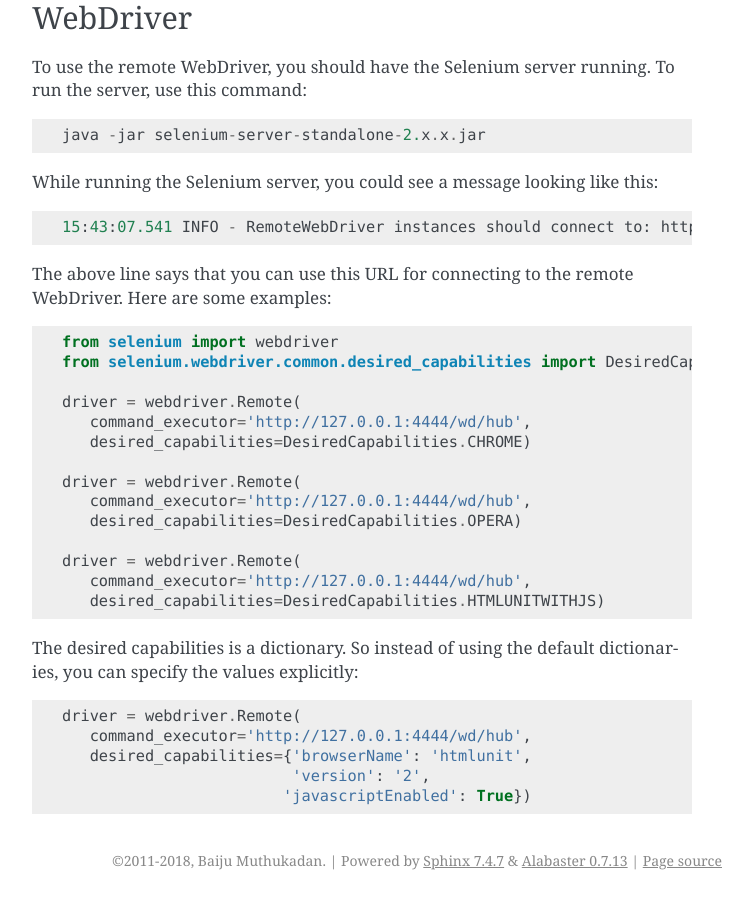
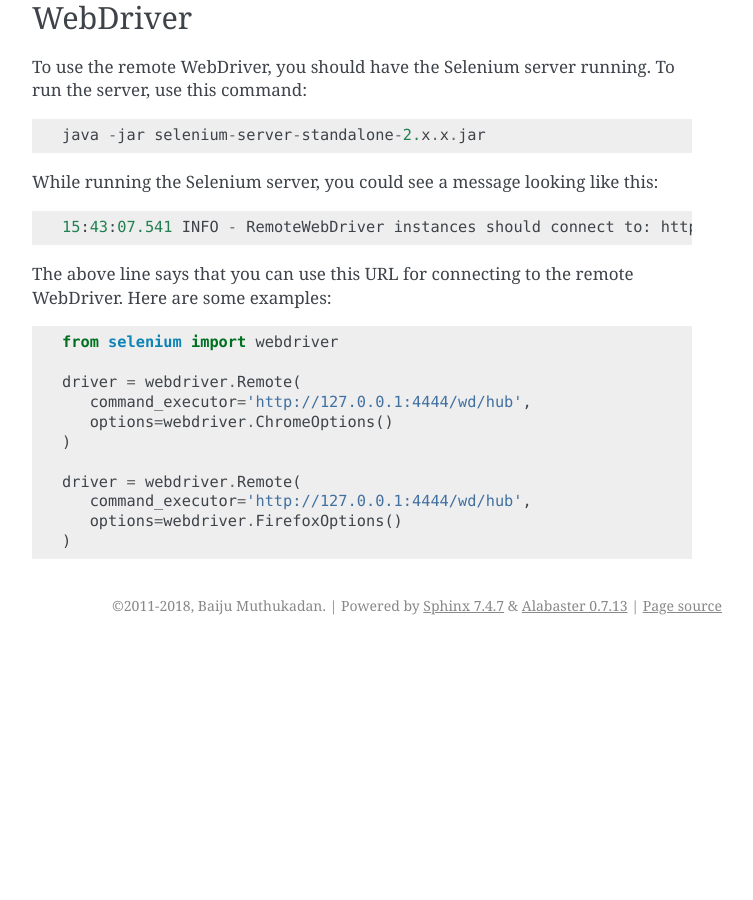
Before and after one commit to baijum/selenium-python, a Sphinx documentation site: the page built from source/getting-started.rst, in a window 1280 px wide and 900 px high, scrolled down 4946 px. Shown: the whole window, without its empty margins (388-1141 px from the left). Built offline with Sphinx 7.4.7, drawn with Linux system fonts in a browser that asks for light colours; after the commit the page ends 5591 px from its top, so only the background shows below that.

Commit message:
Update: 2.5 Using Selenium with remote WebDriver (#108)
The desired_capabilities has been deprecated.
Use Options instead of DesiredCapabilities.

```diff
--- a/source/getting-started.rst
+++ b/source/getting-started.rst
@@ -259,25 +259,13 @@
 WebDriver.  Here are some examples::
 
   from selenium import webdriver
-  from selenium.webdriver.common.desired_capabilities import DesiredCapabilities
 
   driver = webdriver.Remote(
      command_executor='http://127.0.0.1:4444/wd/hub',
-     desired_capabilities=DesiredCapabilities.CHROME)
+     options=webdriver.ChromeOptions()
+  )
 
   driver = webdriver.Remote(
      command_executor='http://127.0.0.1:4444/wd/hub',
-     desired_capabilities=DesiredCapabilities.OPERA)
-
-  driver = webdriver.Remote(
-     command_executor='http://127.0.0.1:4444/wd/hub',
-     desired_capabilities=DesiredCapabilities.HTMLUNITWITHJS)
-
-The desired capabilities is a dictionary. So instead of using the default
-dictionaries, you can specify the values explicitly::
-
-  driver = webdriver.Remote(
-     command_executor='http://127.0.0.1:4444/wd/hub',
-     desired_capabilities={'browserName': 'htmlunit',
-                           'version': '2',
-                          'javascriptEnabled': True})
+     options=webdriver.FirefoxOptions()
+  )
```
